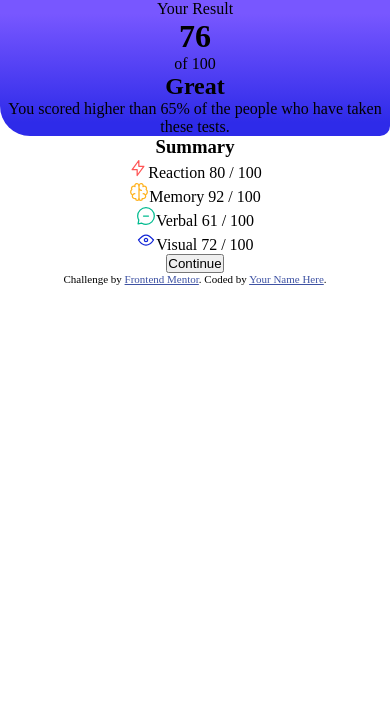
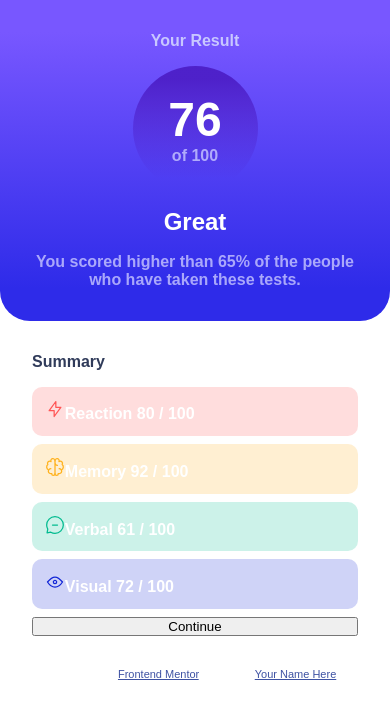
Before and after one commit to Astilion/results-summary-component, a plain HTML site: page index.html in a window 390 px wide. Drawn offline with Linux system fonts and the light colour scheme.

Commit message:
styled most of mobile design

```diff
--- a/index.html
+++ b/index.html
@@ -30,26 +30,26 @@
       <p class="result-text">Your Result</p>
       <div class="heading-box">
         <h1 class="result">76</h1>
-        <p>of 100</p>
+        <p class="result-info">of 100</p>
       </div>
       <h2 class="info-heading">Great</h2>
       <p class="info-text">You scored higher than 65% of the people who have taken these tests.</p>
     </div>
-    <div class="box">
+    <div class="bars-box">
       <h3 class="summary-heading">Summary</h3>
       <div class="summary-box summary-red">
         <span><img src="./assets/images/icon-reaction.svg" alt="">Reaction</span>
         <span class="summary-info">80 / 100</span>
       </div>
-      <div class="summary-box summary-red">
+      <div class="summary-box summary-yellow">
         <span><img src="./assets/images/icon-memory.svg" alt="">Memory</span>
         <span class="summary-info">92 / 100</span>
       </div>
-      <div class="summary-box summary-red">
+      <div class="summary-box summary-green">
         <span><img src="./assets/images/icon-verbal.svg" alt="">Verbal</span>
         <span class="summary-info">61 / 100</span>
       </div>
-      <div class="summary-box summary-red">
+      <div class="summary-box summary-blue">
         <span><img src="./assets/images/icon-visual.svg" alt="">Visual</span>
         <span class="summary-info">72 / 100</span>
       </div>
--- a/sass/main.scss
+++ b/sass/main.scss
@@ -5,16 +5,85 @@
 	margin: 0;
 	padding: 0;
 }
+body {
+	font-family: sans-serif;
+	color: #fff;
+}
 
 .container {
 	text-align: center;
 	.result-box {
-        border-radius: 0 0 10px 30px;
+		display: flex;
+		flex-direction: column;
+		justify-content: center;
+		align-items: center;
+		padding: 2em;
+        border-radius: 0 0 30px 30px;
 		background: rgb(46, 43, 233);
 		background: linear-gradient(
 			0deg,
 			rgba(46, 43, 233, 1) 10%,
 			rgba(120, 87, 255, 1) 90%
 		);
+
+		.result-text {
+			margin-bottom: 1em;
+			font-weight: bold;
+			color: rgb(200, 199, 255);
+		}
+
+		.heading-box {
+			display: grid;
+			place-content: center;
+			width: 125px;
+			height: 125px;
+			background: linear-gradient(0deg,hsla(241, 72%, 46%, 0)10%,hsla(256, 72%, 46%, 1)90%);
+			border-radius: 50%;
+			.result {
+				font-size: 3rem;
+			}
+			.result-info {
+				font-weight: bold;
+				color: rgba(200, 199, 255, .8)
+			}
+		}
+		.info-heading {
+			padding: .7em;
+		}
+		.info-text {
+			font-weight: bold;
+			color: rgba(200, 199, 255,.8)
+		}
+	}
+
+	.bars-box {
+		display: flex;
+		flex-direction: column;
+		padding: 2em;
+		text-align: left;
+		.summary-heading {
+			font-size: 1rem;
+			margin-bottom: 1em;
+			color: hsl(224, 30%, 27%);
+		}
+
+		.summary-box {
+			margin-bottom: .5em;
+			padding: .8em;
+			font-weight: bold;
+			border-radius: 10px;
+		}
+		.summary-red {
+			background-color: rgba(255, 87, 87,.2);
+		}
+		.summary-yellow {
+			background-color:rgba(255, 176, 31,.2);
+		}
+		.summary-green {
+			background-color: rgba(0, 189, 145,.2);
+		}
+		.summary-blue {
+			background-color: rgba(17, 37, 212,.2);
+		}
 	}
 }
```
Also changed, not shown: css/main.css, 1 other file.
